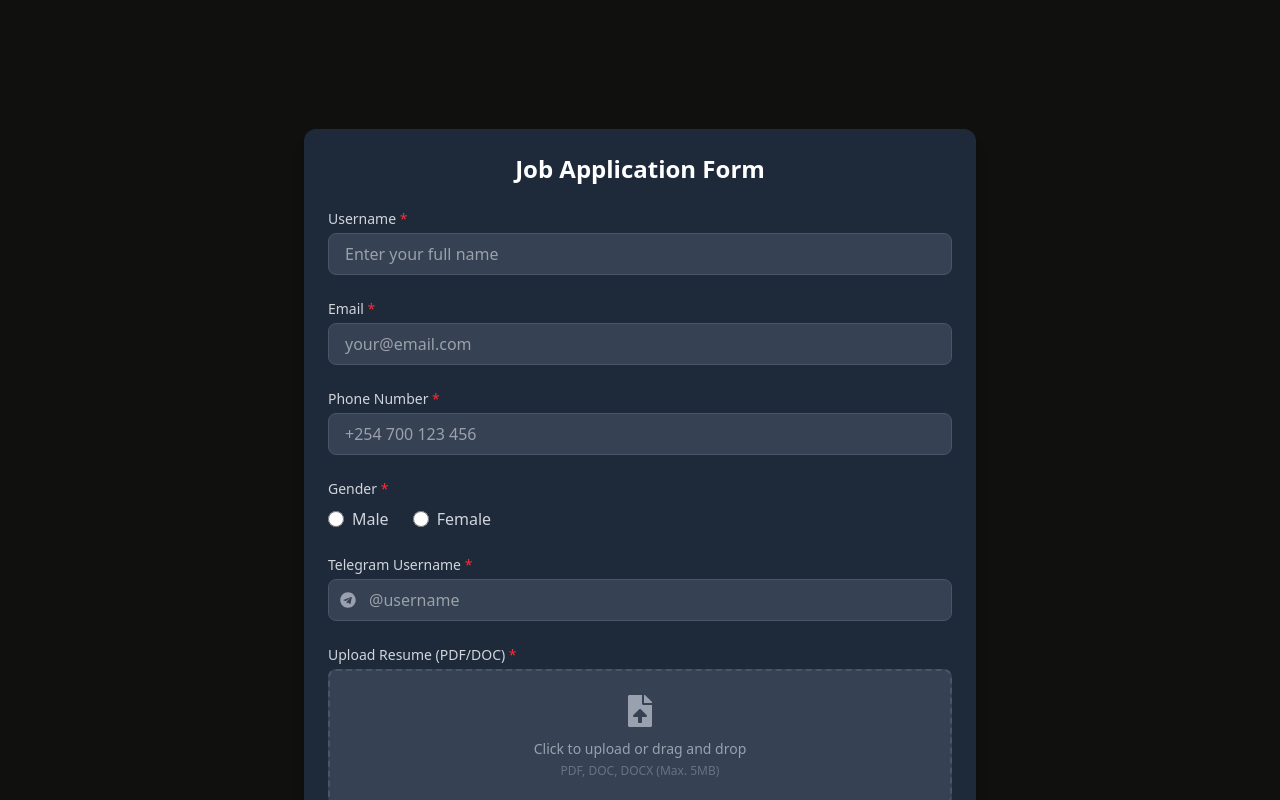
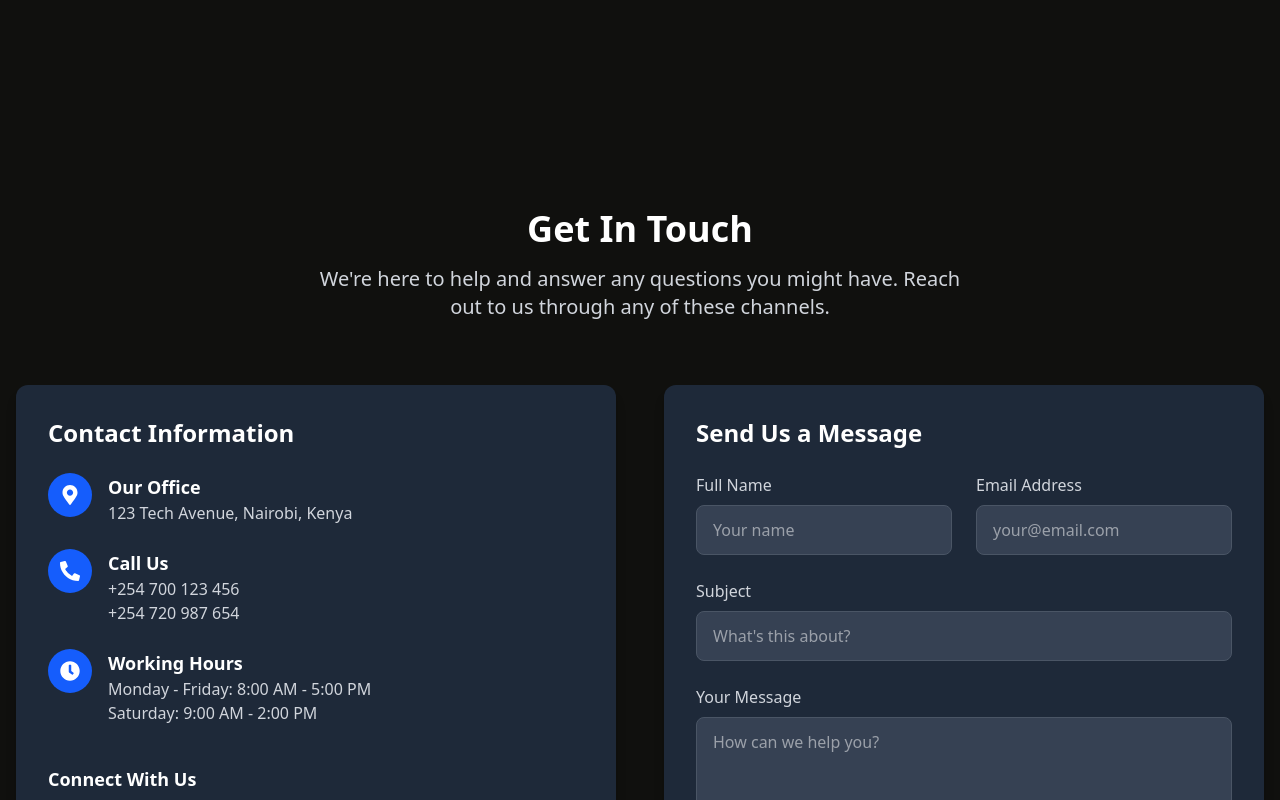
Before and after one commit to tchasinga/jobposter, a Next.js app: page / in a window 1280 px wide. Shown: the part 5780-6580 px from the top of the page. Built offline with nearby package versions, Linux system fonts and the light colour scheme.

Commit message:
feat: move JobApplicationForm to a new apply directory and update import paths

```diff
--- a/app/Pages/Jobs.jsx
+++ b/app/Pages/Jobs.jsx
@@ -2,7 +2,7 @@
 import React, { useState } from 'react';
 import getjobs from '../../constant/joblisting';
 import Image from 'next/image';
-
+import Link from 'next/link';
 export default function Jobs() {
   const [filter, setFilter] = useState('all');
   const [selectedJob, setSelectedJob] = useState(null);
@@ -180,12 +180,19 @@ export default function Jobs() {
                 <p className="text-gray-700">{selectedJob.jobresponsibilities}</p>
               </div>
 
-              <button
-                onClick={closeModal}
-                className="w-full bg-slate-800 text-white py-3 rounded-lg hover:bg-slate-700 transition-colors"
-              >
-                Close
-              </button>
+              <div className="flex gap-4 mt-8">
+                <button
+                  onClick={closeModal}
+                  className="flex-1 bg-gray-300 text-gray-800 font-medium py-3 px-6 rounded-lg hover:bg-gray-400 transition-colors"
+                >
+                  Close
+                </button>
+                <Link href={'/apply'}
+                  className="flex-1 bg-blue-600 hover:bg-blue-700 text-white font-medium py-3 px-6 rounded-lg transition-colors"
+                >
+                  Apply Now
+                </Link>
+              </div>
             </div>
           </div>
         </div>
--- a/app/Pages/JobApplicationForm.jsx
+++ b/app/apply/page.jsx
@@ -76,7 +76,7 @@ const JobApplicationForm = () => {
   };
 
   return (
-    <div className="max-w-2xl mx-auto p-6 bg-gray-800 rounded-xl shadow-lg">
+    <div className="max-w-2xl mx-auto p-6 bg-gray-800 rounded-xl shadow-lg my-20">
       <h2 className="text-2xl font-bold text-white mb-6 text-center">Job Application Form</h2>
 
       {isSuccess ? (
--- a/app/page.jsx
+++ b/app/page.jsx
@@ -4,7 +4,7 @@ import Jobs from "./Pages/Jobs";
 import AboutSection from "./Pages/AboutSection";
 import Testemonial from "./Pages/Testemonial";
 import ContactUs from "./Pages/ContactUs";
-import JobApplicationForm from "./Pages/JobApplicationForm";
+import JobApplicationForm from "./apply/page";
 
 export default function Home() {
   return (
@@ -21,7 +21,6 @@ export default function Home() {
       {/* <Testemonial /> */}
       <Testemonial />
 
-      <JobApplicationForm />
       {/* <Contact /> */}
       <div id="contact">
         <ContactUs />
```
